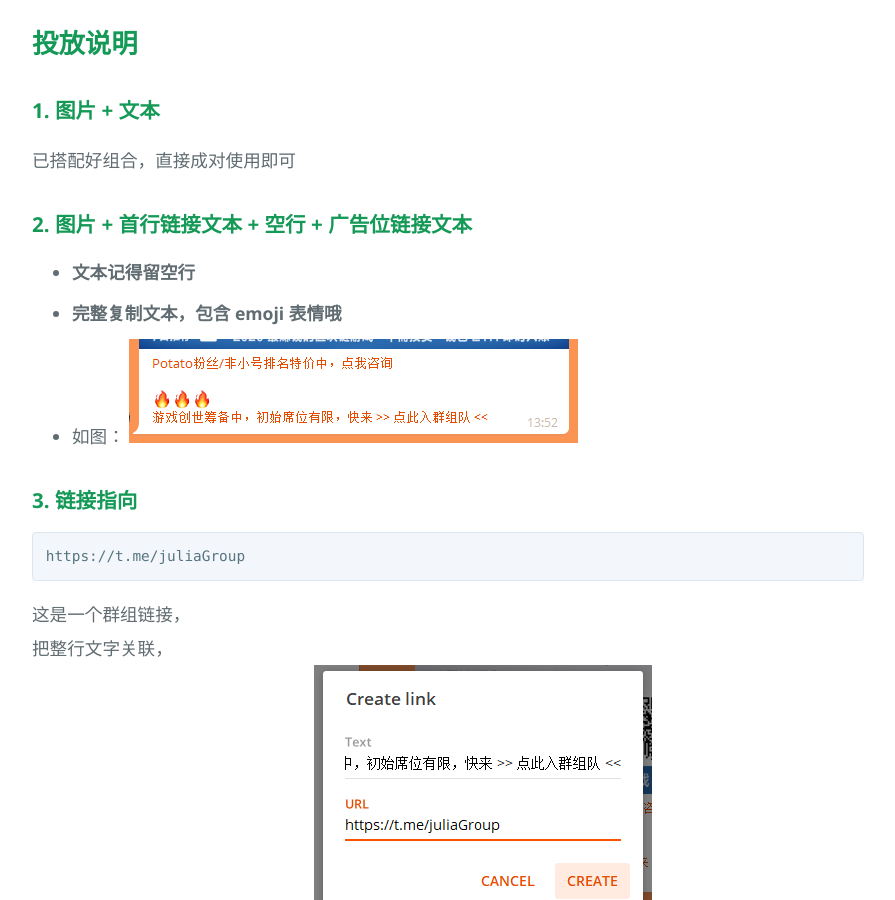
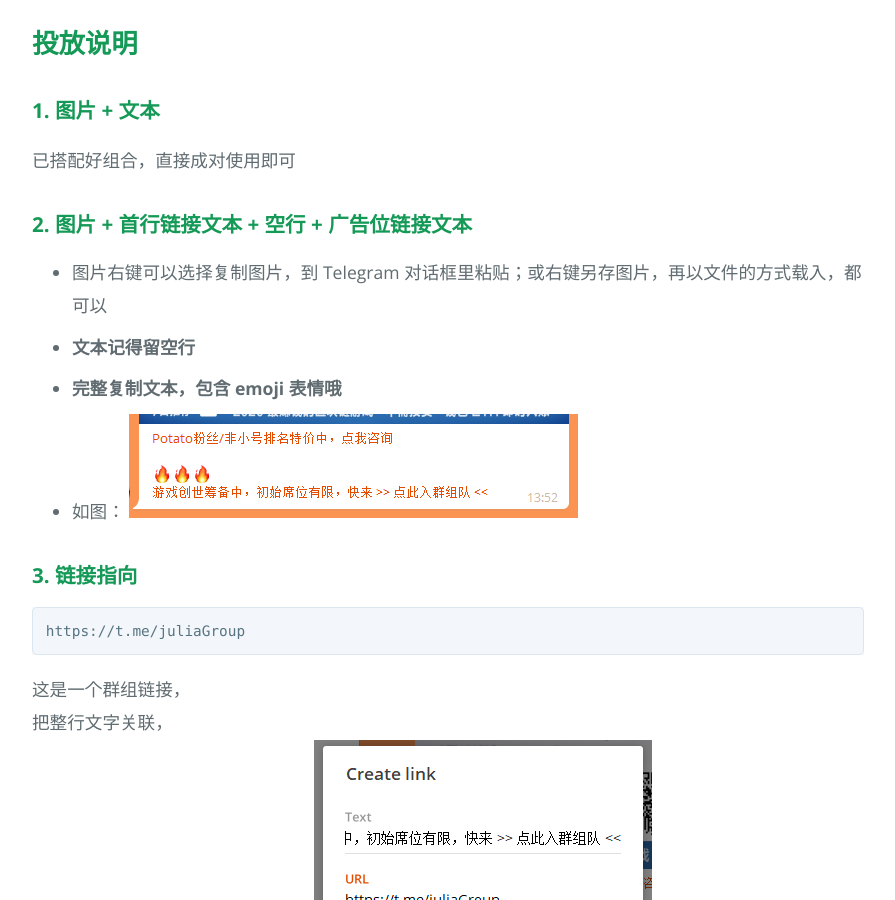
Before and after one commit to julia4pr/julia4pr.github.io, a Jekyll site: the page built from ad-cindy5200.md, in a window 1280 px wide and 900 px high, scrolled down 397 px. Shown: the whole window, without its empty margins (192-1087 px from the left). Built offline with Jekyll 4.4.1, drawn with Linux system fonts in a browser that asks for light colours.

Commit message:
updated: copy pic

```diff
--- a/ad-cindy5200.md
+++ b/ad-cindy5200.md
@@ -15,6 +15,7 @@ tagline: 图文组合按序使用
 
 ### 2. 图片 + 首行链接文本 + 空行 + 广告位链接文本
 
+- 图片右键可以选择复制图片，到 Telegram 对话框里粘贴；或右键另存图片，再以文件的方式载入，都可以
 - **文本记得留空行**
 - **完整复制文本，包含 emoji 表情哦**
 - 如图：
```
